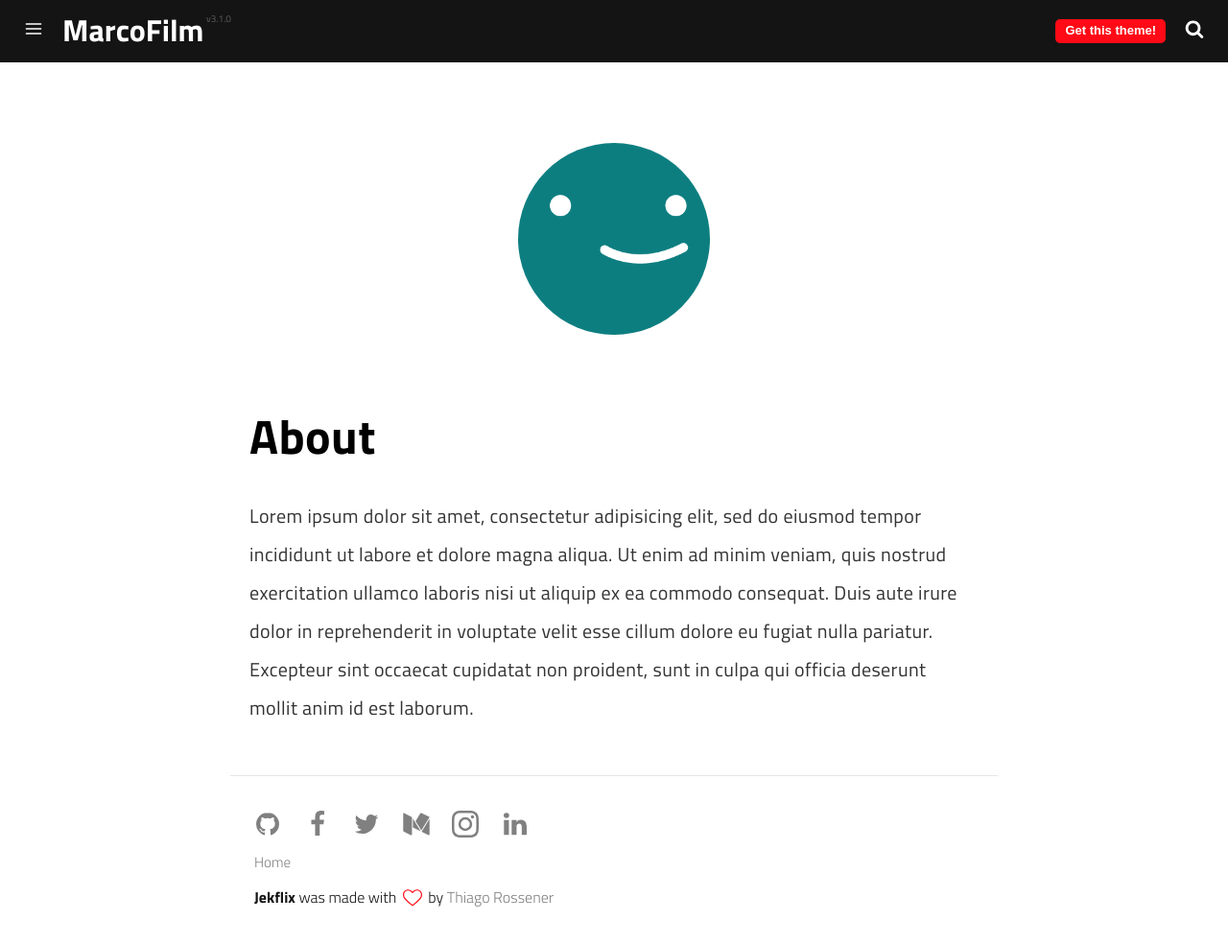
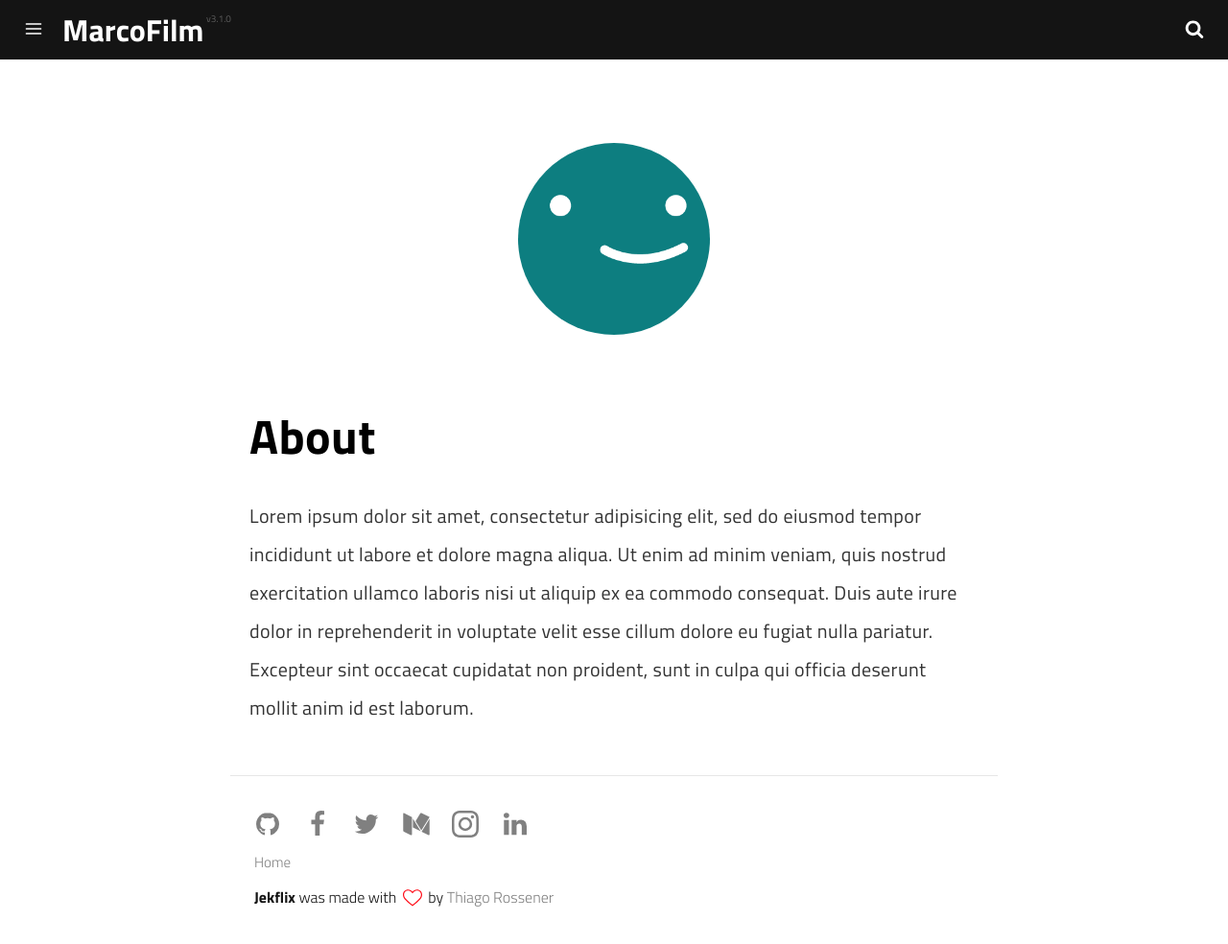
Before and after one commit to gallinaro/MarcoFilm, a Jekyll site: the page built from pages/about.md, in a window 1280 px wide and 984 px high. Shown: the whole window at 96% size. Built offline with Jekyll 4.4.1, drawn with Linux system fonts in a browser that asks for light colours; a script that is not in the unit is left out.

Commit message:
Update header.html

```diff
--- a/_includes/header.html
+++ b/_includes/header.html
@@ -14,11 +14,11 @@
     <a id="search" class="dosearch" role="button">
         <svg class="icon-search"><use xlink:href="#icon-search"></use></svg>
     </a>
-    {% if site.show_get_theme_btn %}
+ <!--   {% if site.show_get_theme_btn %}
         <a href="https://github.com/thiagorossener/jekflix-template" class="get-theme" role="button">
             Get this theme!
         </a>
-    {% endif %}
+    {% endif %}-->
 </header>
 
 <div id="mask" class="overlay"></div>
```
